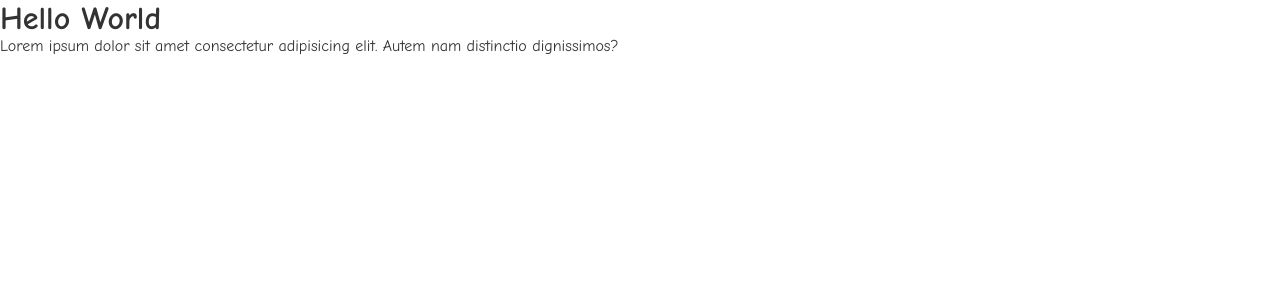
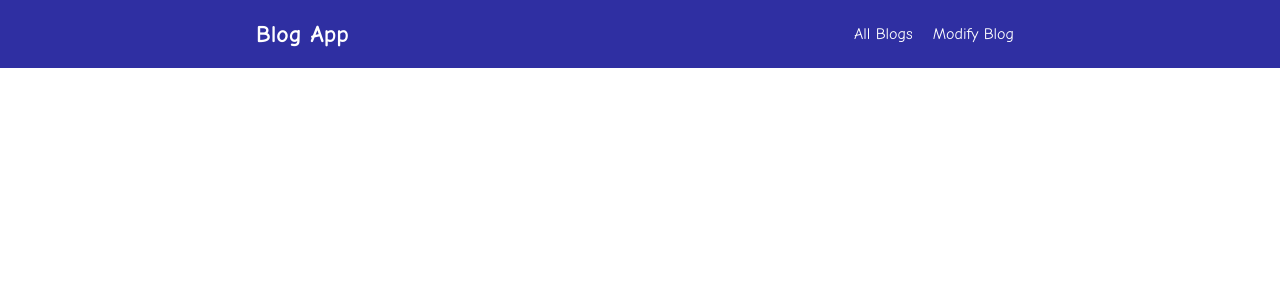
Before and after one commit to lennorrodriguez08/react-blog-app, a React (Create React App) app: page / in a window 1280 px wide. Shown: the top 300 px of the page. Built offline with nearby package versions, Linux system fonts and the light colour scheme.

Commit message:
Install react-router-dom. Add and style navigation component. Apply css modules. Modify base style.

```diff
--- a/package.json
+++ b/package.json
@@ -8,6 +8,7 @@
     "@testing-library/user-event": "^13.5.0",
     "react": "^18.2.0",
     "react-dom": "^18.2.0",
+    "react-router-dom": "^6.14.0",
     "react-scripts": "5.0.1",
     "web-vitals": "^2.1.4"
   },
--- a/src/App.js
+++ b/src/App.js
@@ -1,9 +1,11 @@
-
+import { BrowserRouter as Router, Route, Routes } from "react-router-dom";
+import Navigation from "./components/Navigation";
 
 function App() {
   return (
-    <>
-    </>
+    <Router>
+      <Navigation />
+    </Router>
   );
 }
 
--- /dev/null
+++ b/src/components/Header.js
@@ -0,0 +1,13 @@
+import classes from './Header.module.css'
+
+function Header({ children }) {
+
+    return (
+        <header className={classes.header}>
+            { children }
+        </header>
+    )
+
+}
+
+export default Header
--- /dev/null
+++ b/src/components/Header.module.css
@@ -0,0 +1,8 @@
+:root {
+    --header-background: #2F2FA2;
+}
+
+.header {
+    background-color: var(--header-background);
+    padding: 15px;
+}
--- a/src/components/Navigation.js
+++ b/src/components/Navigation.js
@@ -1,9 +1,23 @@
+import { Link } from 'react-router-dom'
+import classes from './Navigation.module.css'
+import Header from './Header'
+
 function Navigation() {
 
+    console.log(classes)
+
     return (
-        <div>
-
-        </div>
+        <Header>
+            <nav className={classes.nav}>
+                <div>
+                    <Link to='/'><h1>Blog App</h1></Link>
+                </div>
+                <ul>
+                    <li><Link to='/'>All Blogs</Link></li>
+                    <li><Link to='/hello'>Modify Blog</Link></li>
+                </ul>
+            </nav>
+        </Header>
     )
 
 }
--- /dev/null
+++ b/src/components/Navigation.module.css
@@ -0,0 +1,20 @@
+:root {
+    --navigation-text: #FFFFFF!important;
+}
+
+.nav {
+    max-width: 768px;
+    margin: auto;
+    display: flex;
+    justify-content: space-between;
+    align-items: center;
+}
+
+.nav ul li {
+    display: inline-block;
+    padding: 10px;
+}
+
+.nav ul li a, .nav h1 {
+    color: var(--navigation-text);
+}
--- a/src/index.css
+++ b/src/index.css
@@ -9,7 +9,15 @@ html {
 * {
   margin: 0;
   padding: 0;
-  font-family: 'Comic Neue', cursive;
+  font-family: 'Comic Neue', cursive, sans-serif;
   color: #333;
   box-sizing: inherit;
 }
+
+a {
+  text-decoration: none;
+}
+
+ul li {
+  list-style: none;
+}
--- a/src/index.js
+++ b/src/index.js
@@ -5,8 +5,7 @@ import App from './App';
 
 const root = ReactDOM.createRoot(document.getElementById('root'));
 root.render(
-  <div>
-    <h1>Hello World</h1>
-    <p>Lorem ipsum dolor sit amet consectetur adipisicing elit. Autem nam distinctio dignissimos?</p>
-  </div>
+  <React.StrictMode>
+    <App />
+  </React.StrictMode>
 );
```
Also changed, not shown: 1 other file (tests, documents, lock files or other folders).
